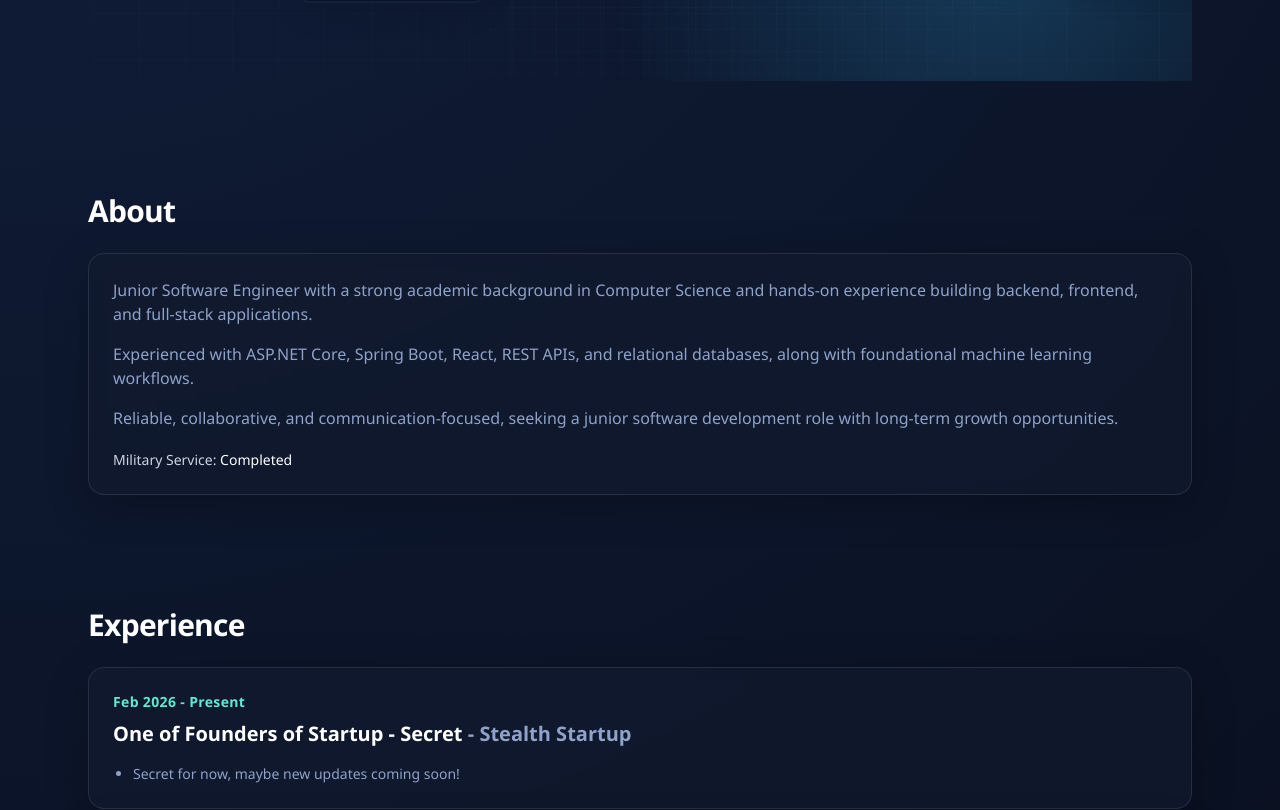
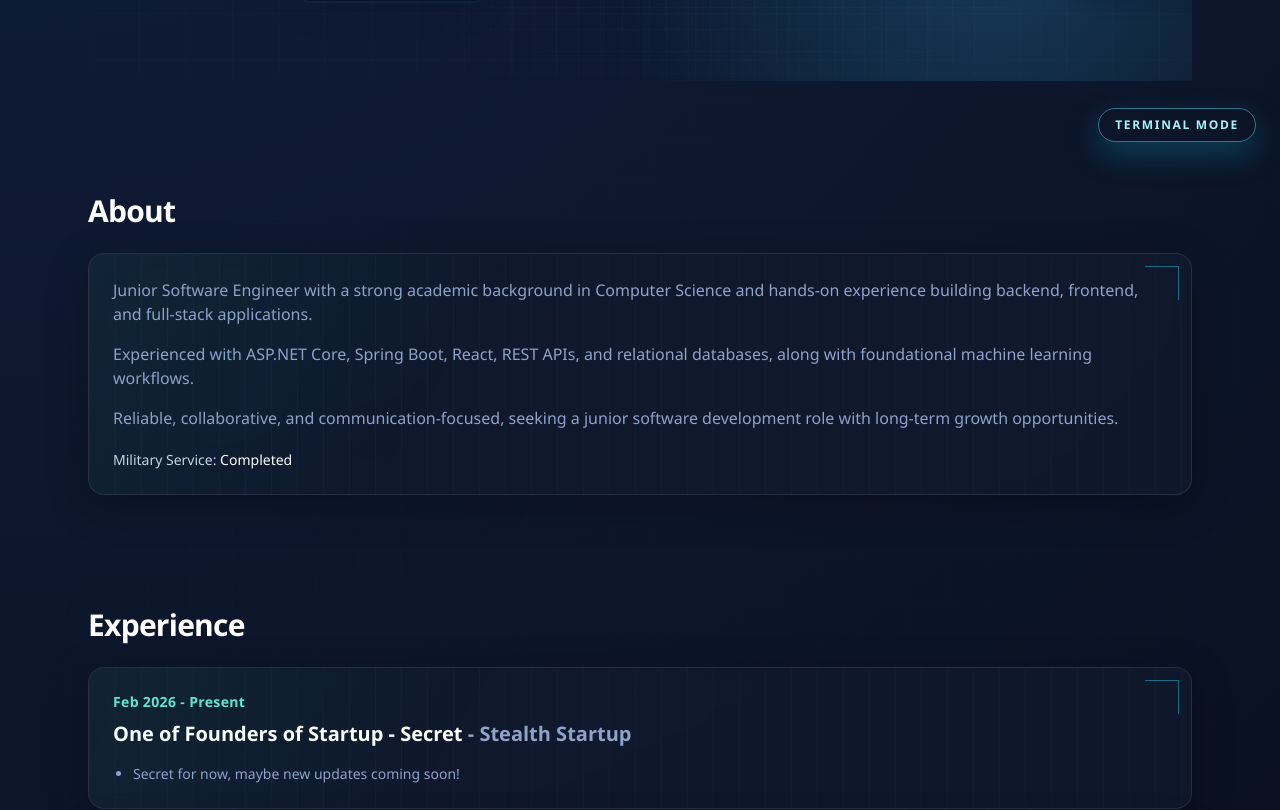
Before and after one commit to KacperDula/KacperDula, a Next.js app: page / in a window 1280 px wide. Shown: the part 634-1444 px from the top of the page. Built offline with nearby package versions, Linux system fonts and the light colour scheme.

Commit message:
Add custom cursor, terminal mode, and blueprint motif

```diff
--- a/app/globals.css
+++ b/app/globals.css
@@ -28,7 +28,57 @@ body {
 }
 
 .panel {
-  @apply rounded-2xl border border-white/10 bg-surface/70 shadow-soft backdrop-blur;
+  @apply relative overflow-hidden rounded-2xl border border-white/10 bg-surface/70 shadow-soft backdrop-blur;
+}
+
+.panel::before {
+  content: "";
+  position: absolute;
+  inset: 0;
+  pointer-events: none;
+  background-image:
+    linear-gradient(120deg, rgba(45, 212, 191, 0.11), transparent 36%),
+    repeating-linear-gradient(90deg, rgba(34, 211, 238, 0.06) 0, rgba(34, 211, 238, 0.06) 1px, transparent 1px, transparent 26px);
+  opacity: 0.6;
+}
+
+.panel::after {
+  content: "";
+  position: absolute;
+  top: 12px;
+  right: 12px;
+  width: 34px;
+  height: 34px;
+  border-top: 1px solid rgba(34, 211, 238, 0.45);
+  border-right: 1px solid rgba(34, 211, 238, 0.45);
+  pointer-events: none;
+}
+
+.blueprint-canvas {
+  position: relative;
+}
+
+.blueprint-canvas::before {
+  content: "";
+  position: absolute;
+  inset: 0;
+  pointer-events: none;
+  background-image:
+    linear-gradient(rgba(34, 211, 238, 0.04) 1px, transparent 1px),
+    linear-gradient(90deg, rgba(34, 211, 238, 0.04) 1px, transparent 1px);
+  background-size: 42px 42px;
+  mask-image: radial-gradient(circle at center, black 20%, transparent 90%);
+  opacity: 0.5;
+}
+
+.magnetic-target {
+  transition: transform 0.18s ease, color 0.2s ease, border-color 0.2s ease, background-color 0.2s ease;
+}
+
+@media (pointer: fine) {
+  body {
+    cursor: none;
+  }
 }
 
 a:focus-visible,
@@ -67,4 +117,12 @@ textarea:focus-visible {
   .hero-noise::after {
     animation: none;
   }
+
+  body {
+    cursor: auto;
+  }
+
+  .magnetic-target {
+    transition: none;
+  }
 }
--- /dev/null
+++ b/components/interactive-cursor.tsx
@@ -0,0 +1,81 @@
+"use client";
+
+import { motion, useMotionValue, useSpring } from "framer-motion";
+import { useEffect, useState } from "react";
+
+export function InteractiveCursor() {
+  const [enabled, setEnabled] = useState(false);
+  const [visible, setVisible] = useState(false);
+  const mouseX = useMotionValue(-100);
+  const mouseY = useMotionValue(-100);
+  const smoothX = useSpring(mouseX, { stiffness: 300, damping: 30, mass: 0.2 });
+  const smoothY = useSpring(mouseY, { stiffness: 300, damping: 30, mass: 0.2 });
+
+  useEffect(() => {
+    const finePointer = window.matchMedia("(pointer: fine)").matches;
+    const reducedMotion = window.matchMedia("(prefers-reduced-motion: reduce)").matches;
+
+    if (!finePointer || reducedMotion) return;
+    setEnabled(true);
+
+    const targets = Array.from(document.querySelectorAll<HTMLElement>("a, button"));
+
+    const moveCursor = (event: MouseEvent) => {
+      mouseX.set(event.clientX);
+      mouseY.set(event.clientY);
+      setVisible(true);
+    };
+
+    const leavePage = () => setVisible(false);
+
+    const moveMagnetic = (event: MouseEvent) => {
+      const target = event.currentTarget as HTMLElement;
+      const rect = target.getBoundingClientRect();
+      const dx = event.clientX - (rect.left + rect.width / 2);
+      const dy = event.clientY - (rect.top + rect.height / 2);
+      target.style.transform = `translate(${dx * 0.14}px, ${dy * 0.14}px)`;
+    };
+
+    const resetMagnetic = (event: MouseEvent) => {
+      const target = event.currentTarget as HTMLElement;
+      target.style.transform = "";
+    };
+
+    targets.forEach((target) => {
+      target.classList.add("magnetic-target");
+      target.addEventListener("mousemove", moveMagnetic);
+      target.addEventListener("mouseleave", resetMagnetic);
+    });
+
+    window.addEventListener("mousemove", moveCursor);
+    window.addEventListener("mouseleave", leavePage);
+
+    return () => {
+      targets.forEach((target) => {
+        target.classList.remove("magnetic-target");
+        target.removeEventListener("mousemove", moveMagnetic);
+        target.removeEventListener("mouseleave", resetMagnetic);
+        target.style.transform = "";
+      });
+      window.removeEventListener("mousemove", moveCursor);
+      window.removeEventListener("mouseleave", leavePage);
+    };
+  }, [mouseX, mouseY]);
+
+  if (!enabled) return null;
+
+  return (
+    <>
+      <motion.div
+        aria-hidden="true"
+        className="pointer-events-none fixed top-0 left-0 z-[90] h-3 w-3 -translate-x-1/2 -translate-y-1/2 rounded-full bg-cyan-300"
+        style={{ x: smoothX, y: smoothY, opacity: visible ? 1 : 0 }}
+      />
+      <motion.div
+        aria-hidden="true"
+        className="pointer-events-none fixed top-0 left-0 z-[89] h-14 w-14 -translate-x-1/2 -translate-y-1/2 rounded-full bg-cyan-400/25 blur-md"
+        style={{ x: smoothX, y: smoothY, opacity: visible ? 0.95 : 0 }}
+      />
+    </>
+  );
+}
--- a/components/portfolio.tsx
+++ b/components/portfolio.tsx
@@ -5,7 +5,9 @@ import { useEffect, useMemo, useState } from "react";
 import { CodeAtlas } from "@/components/code-atlas";
 import { ContactForm } from "@/components/contact-form";
 import { HeroVisual } from "@/components/hero-visual";
+import { InteractiveCursor } from "@/components/interactive-cursor";
 import { Nav } from "@/components/nav";
+import { TerminalMode } from "@/components/terminal-mode";
 import {
   about,
   education,
@@ -58,6 +60,8 @@ export function Portfolio() {
 
   return (
     <>
+      <InteractiveCursor />
+      <TerminalMode />
       <a
         href="#main-content"
         className="sr-only focus:not-sr-only focus:absolute focus:top-2 focus:left-2 focus:z-[60] focus:rounded-md focus:bg-surface focus:px-3 focus:py-2"
@@ -66,7 +70,7 @@ export function Portfolio() {
       </a>
       <Nav sections={navSections} activeSection={activeSection} />
 
-      <main id="main-content" className="mx-auto max-w-6xl space-y-28 px-4 py-12 sm:px-6 sm:py-20">
+      <main id="main-content" className="blueprint-canvas mx-auto max-w-6xl space-y-28 px-4 py-12 sm:px-6 sm:py-20">
         <section id="hero" className="hero-noise relative isolate min-h-[72vh] scroll-mt-28 overflow-hidden pt-8">
           <CodeAtlas />
           <HeroVisual />
--- /dev/null
+++ b/components/terminal-mode.tsx
@@ -0,0 +1,79 @@
+"use client";
+
+import { useEffect, useMemo, useState } from "react";
+import { personalInfo, projects } from "@/lib/data";
+
+function buildTerminalLines() {
+  const lines = [
+    "$ whoami",
+    personalInfo.name,
+    "$ role --current",
+    personalInfo.title,
+    `$ location --base "${personalInfo.location}"`,
+    "$ ls projects/"
+  ];
+
+  projects.forEach((project) => {
+    lines.push(`- ${project.title}`);
+  });
+
+  lines.push("$ git status");
+  lines.push("On branch career-growth");
+  lines.push("Ready to build production software.");
+  return lines;
+}
+
+export function TerminalMode() {
+  const [open, setOpen] = useState(false);
+  const lines = useMemo(buildTerminalLines, []);
+
+  useEffect(() => {
+    const onKeyDown = (event: KeyboardEvent) => {
+      if (event.key === "Escape") setOpen(false);
+    };
+    window.addEventListener("keydown", onKeyDown);
+    return () => window.removeEventListener("keydown", onKeyDown);
+  }, []);
+
+  return (
+    <>
+      <button
+        type="button"
+        onClick={() => setOpen((prev) => !prev)}
+        className="fixed right-4 bottom-4 z-[70] rounded-full border border-cyan-300/45 bg-slate-950/88 px-4 py-2 text-xs font-semibold tracking-[0.14em] text-cyan-200 uppercase shadow-[0_12px_30px_rgba(8,145,178,0.35)] backdrop-blur hover:bg-slate-900 md:right-6 md:bottom-6"
+        aria-expanded={open}
+        aria-controls="terminal-overlay"
+      >
+        {open ? "Close Terminal" : "Terminal Mode"}
+      </button>
+
+      {open && (
+        <div className="fixed inset-0 z-[65] bg-slate-950/72 backdrop-blur-sm">
+          <section
+            id="terminal-overlay"
+            className="mx-auto mt-16 w-[min(920px,92vw)] rounded-xl border border-cyan-300/40 bg-slate-950/95 shadow-[0_24px_80px_rgba(8,145,178,0.3)]"
+            aria-label="Terminal mode summary"
+          >
+            <header className="flex items-center justify-between border-b border-cyan-300/20 px-4 py-3">
+              <p className="font-mono text-sm text-cyan-200">kacper@portfolio:~</p>
+              <button
+                type="button"
+                onClick={() => setOpen(false)}
+                className="rounded border border-cyan-300/35 px-2 py-1 text-xs text-cyan-200 hover:bg-cyan-300/10"
+              >
+                ESC
+              </button>
+            </header>
+            <div className="max-h-[70vh] overflow-y-auto p-4 font-mono text-sm leading-7 text-cyan-100">
+              {lines.map((line, index) => (
+                <p key={`${line}-${index}`} className={line.startsWith("$") ? "text-cyan-300" : "text-cyan-100"}>
+                  {line}
+                </p>
+              ))}
+            </div>
+          </section>
+        </div>
+      )}
+    </>
+  );
+}
```
